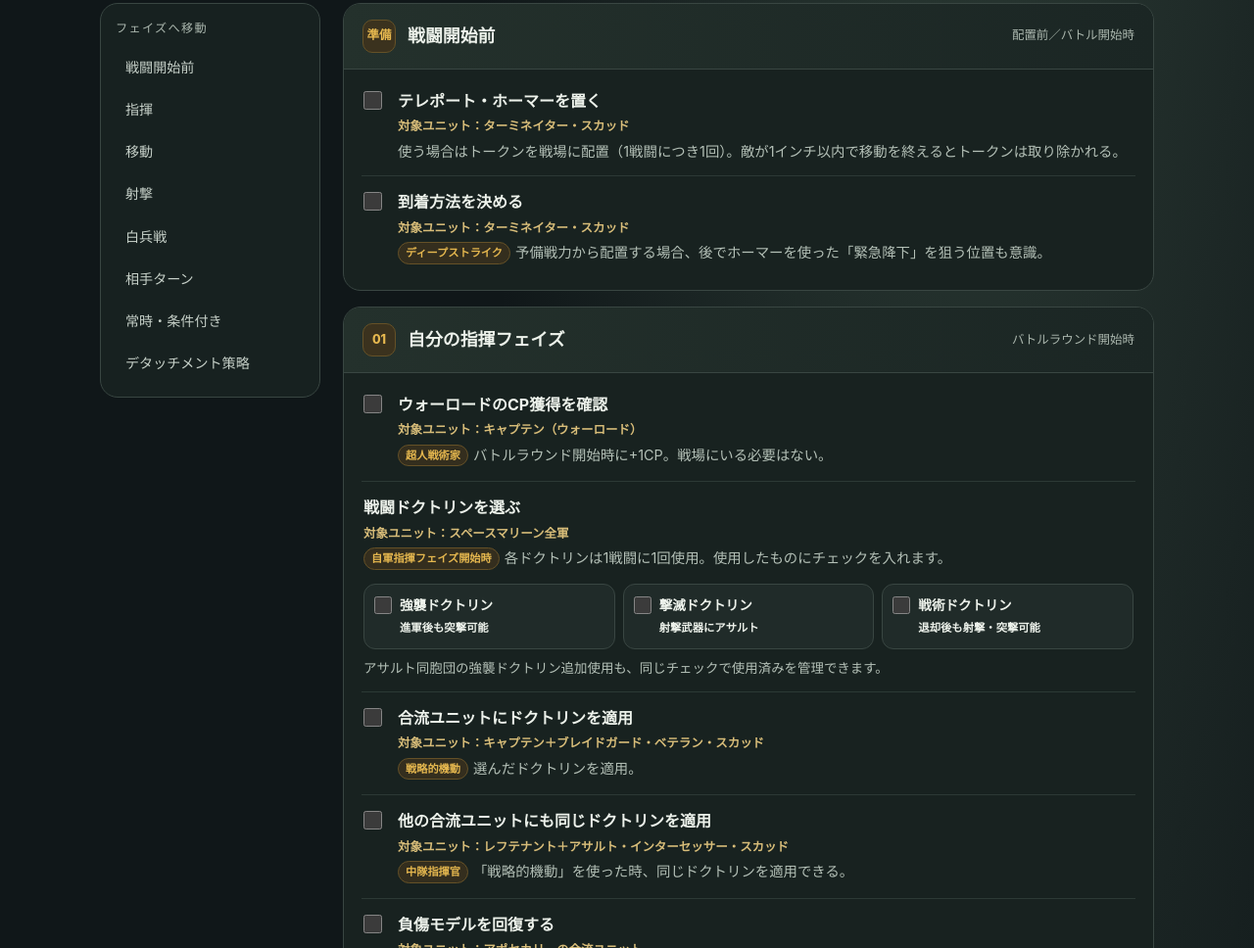
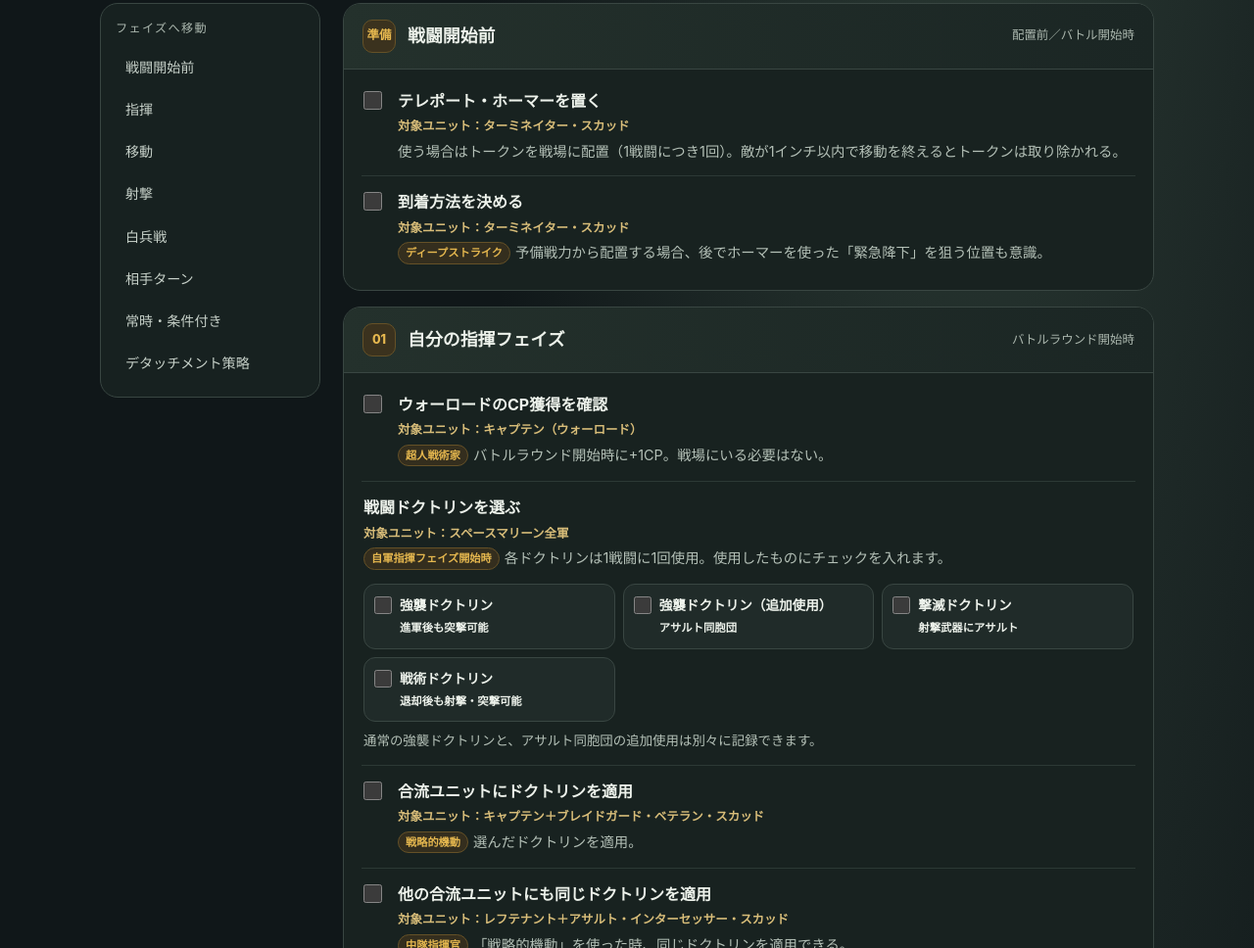
Before and after one commit to Roratio/imperial-fists-1000-checklist, a plain HTML site: page index.html in a window 1280 px wide. Shown: the part 532-1500 px from the top of the page at 98% size. Drawn offline with Linux system fonts and the light colour scheme.

Commit message:
強襲ドクトリンの追加使用チェックを追加

```diff
--- a/index.html
+++ b/index.html
@@ -159,9 +159,10 @@
           <label class="item" data-unit="キャプテン"><input type="checkbox"><span class="item-copy"><span class="item-title">ウォーロードのCP獲得を確認</span><span class="item-unit">対象ユニット：キャプテン（ウォーロード）</span><span class="item-detail"><span class="badge">超人戦術家</span>バトルラウンド開始時に+1CP。戦場にいる必要はない。</span></span></label>
           <div class="item doctrine-item"><div class="item-copy"><span class="item-title">戦闘ドクトリンを選ぶ</span><span class="item-unit">対象ユニット：スペースマリーン全軍</span><span class="item-detail"><span class="badge">自軍指揮フェイズ開始時</span>各ドクトリンは1戦闘に1回使用。使用したものにチェックを入れます。</span><div class="doctrine-choices" aria-label="使用した戦闘ドクトリン">
             <label class="doctrine-choice"><input type="checkbox" data-check-id="doctrine-assault"><span>強襲ドクトリン<br><small>進軍後も突撃可能</small></span></label>
+            <label class="doctrine-choice"><input type="checkbox" data-check-id="doctrine-assault-extra"><span>強襲ドクトリン（追加使用）<br><small>アサルト同胞団</small></span></label>
             <label class="doctrine-choice"><input type="checkbox" data-check-id="doctrine-devastator"><span>撃滅ドクトリン<br><small>射撃武器にアサルト</small></span></label>
             <label class="doctrine-choice"><input type="checkbox" data-check-id="doctrine-tactical"><span>戦術ドクトリン<br><small>退却後も射撃・突撃可能</small></span></label>
-          </div><span class="doctrine-note">アサルト同胞団の強襲ドクトリン追加使用も、同じチェックで使用済みを管理できます。</span></div></div>
+          </div><span class="doctrine-note">通常の強襲ドクトリンと、アサルト同胞団の追加使用は別々に記録できます。</span></div></div>
           <label class="item" data-unit="キャプテン＋ブレイドガード・ベテラン・スカッド"><input type="checkbox"><span class="item-copy"><span class="item-title">合流ユニットにドクトリンを適用</span><span class="item-unit">対象ユニット：キャプテン＋ブレイドガード・ベテラン・スカッド</span><span class="item-detail"><span class="badge">戦略的機動</span>選んだドクトリンを適用。</span></span></label>
           <label class="item" data-unit="レフテナント＋アサルト・インターセッサー・スカッド"><input type="checkbox"><span class="item-copy"><span class="item-title">他の合流ユニットにも同じドクトリンを適用</span><span class="item-unit">対象ユニット：レフテナント＋アサルト・インターセッサー・スカッド</span><span class="item-detail"><span class="badge">中隊指揮官</span>「戦略的機動」を使った時、同じドクトリンを適用できる。</span></span></label>
           <label class="item" data-unit="アポセカリー＋ブレイドガード・ベテラン・スカッド"><input type="checkbox"><span class="item-copy"><span class="item-title">負傷モデルを回復する</span><span class="item-unit">対象ユニット：アポセカリーの合流ユニット</span><span class="item-detail"><span class="badge">ナルテシウム</span>負傷モデルがいればD3+1点回復。破壊されたモデルは戻らない。</span></span></label>
```
